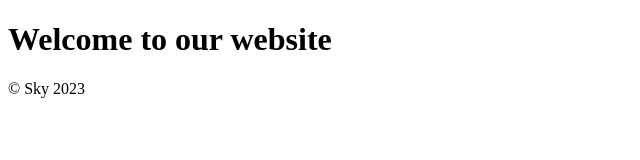
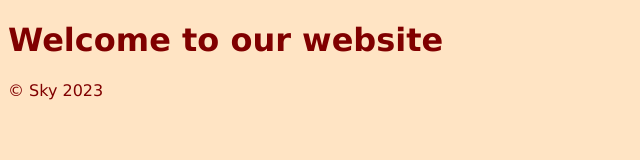
Before and after one commit to heyasmin/getintotech2023, a plain HTML site: page index.html in a window 1280 px wide. Shown: the whole page, without its empty margins (0-640 px from the left). Drawn offline with Linux system fonts and the light colour scheme.

Commit message:
Basic home page style created.

```diff
--- a/index.html
+++ b/index.html
@@ -5,6 +5,7 @@
     <meta http-equiv="X-UA-Compatible" content="IE=edge">
     <meta name="viewport" content="width=device-width, initial-scale=1.0">
     <title>Homepage</title>
+    <link rel="stylesheet" href="styles/main_styles.css">
 </head>
 <body>
     <h1>Welcome to our website</h1>
--- /dev/null
+++ b/styles/main_styles.css
@@ -0,0 +1,6 @@
+body {
+    font-family: Verdana, Geneva, Tahoma, sans-serif;
+    padding 20px;
+    background-color: bisque;
+    color: maroon;
+}
```
